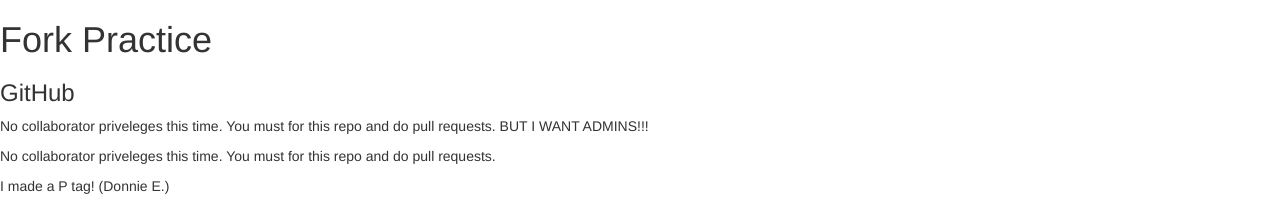
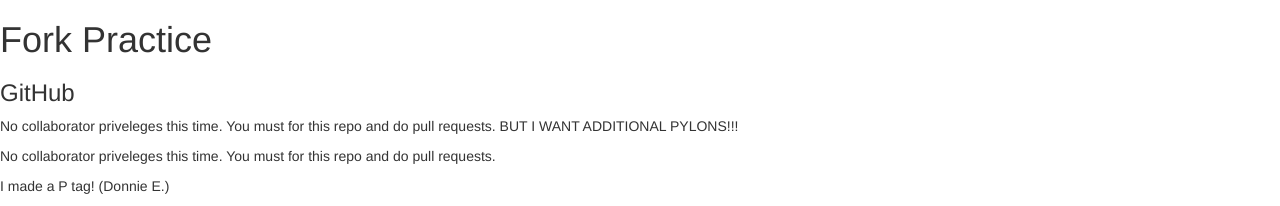
Before and after one commit to WDI-SEA/fork-practice, a plain HTML site: page index.html in a window 1280 px wide. Shown: the top 206 px of the page. Drawn offline with nearby package versions, Linux system fonts and the light colour scheme.

Commit message:
edited admins

```diff
--- a/index.html
+++ b/index.html
@@ -23,7 +23,7 @@
 
     <h1>Fork Practice</h1>
     <h3>GitHub</h3>
-    <p>No collaborator priveleges this time. You must for this repo and do pull requests.  BUT I WANT ADMINS!!!</p>
+    <p>No collaborator priveleges this time. You must for this repo and do pull requests.  BUT I WANT ADDITIONAL PYLONS!!!</p>
 
 
 
```
